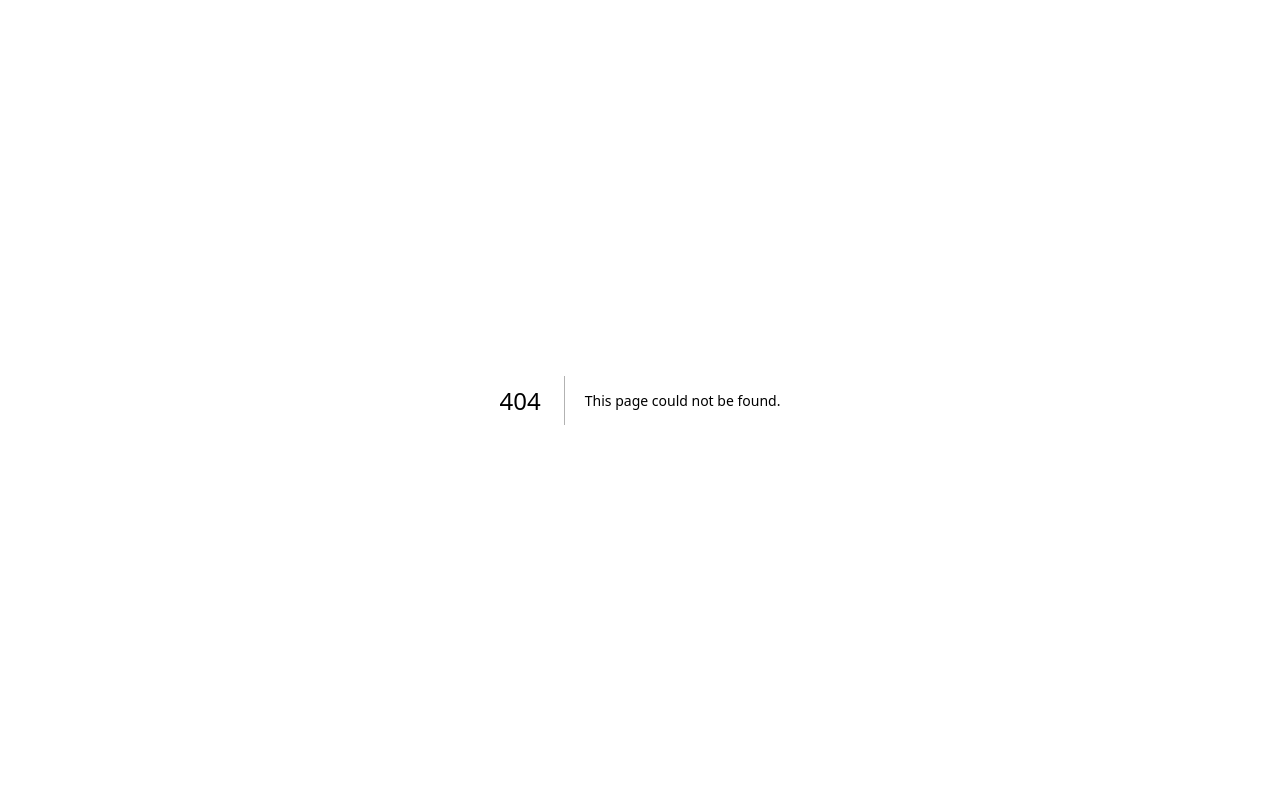
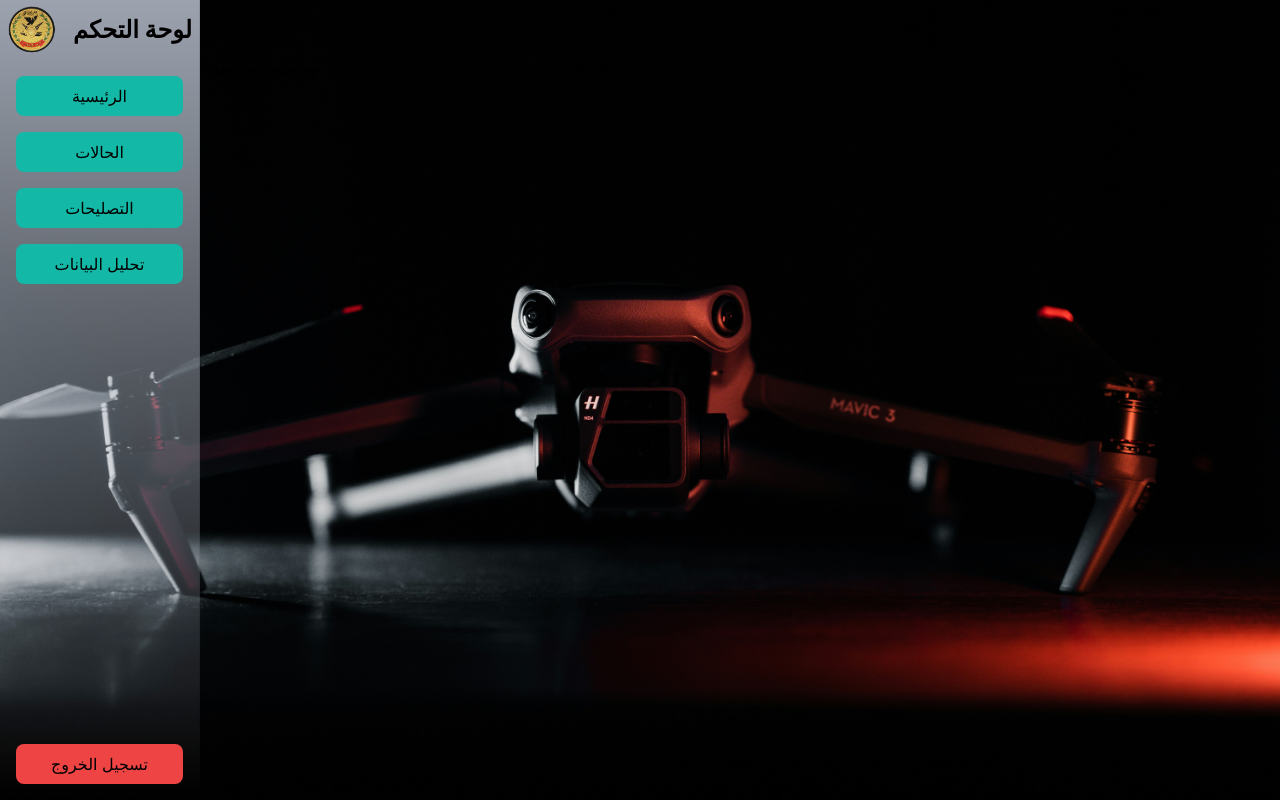
Before and after one commit to MuhammadTarek10/selection-electronic-app, a Next.js app: page /dashboard/analytics in a window 1280 px wide. Before the commit this address had no page. Built offline with nearby package versions, Linux system fonts and the light colour scheme.

Commit message:
added some cool styling, some pages added

```diff
--- a/src/actions/auth.ts
+++ b/src/actions/auth.ts
@@ -9,3 +9,13 @@
 
   redirect("/dashboard");
 };
+
+export const logout = async () => {
+  cookies().set("token", "", { expires: new Date(0) });
+
+  redirect("/");
+};
+
+export const isAuthenticated = () => {
+  return cookies().get("token") !== undefined;
+};
--- /dev/null
+++ b/src/app/dashboard/analytics/page.tsx
@@ -0,0 +1,6 @@
+const AnalyticsPage = () => {
+  return (
+    <div>AnalyticsPage</div>
+  )
+}
+export default AnalyticsPage
--- /dev/null
+++ b/src/app/dashboard/cases/page.tsx
@@ -0,0 +1,6 @@
+const CasesPage = () => {
+  return (
+    <div>CasesPage</div>
+  )
+}
+export default CasesPage
--- /dev/null
+++ b/src/app/dashboard/fixing/page.tsx
@@ -0,0 +1,4 @@
+const FixingPage = () => {
+  return <div>FixingPage</div>;
+};
+export default FixingPage;
--- a/src/app/dashboard/layout.tsx
+++ b/src/app/dashboard/layout.tsx
@@ -1,22 +1,28 @@
-import { NavButton } from "../../components/NavButton";
+import { LogoutButton } from "@/components/LogoutButton";
+import { NavButton } from "@/components/NavButton";
+import Image from "next/image";
 
-const DashboardLayout = ({ children }: { children: React.ReactNode }) => {
+const DashboardLayout = (props: { children: React.ReactNode }) => {
   return (
-    <div className="h-screen w-screen relative">
+    <div className="bg-robot bg-cover">
       <aside>
-        <div className="h-full w-[200px] fixed bg-gray-800 border-r border-black/10">
-          <div className="h-[60px] border-b border-black/10 flex items-center justify-center">
-            <h1 className="text-lg font-bold">Dashboard</h1>
+        <div className="h-full w-[200px] fixed bg-gradient-to-b from-gray-400 border-r border-black/10">
+          <div className="h-[60px] border-black/10 flex items-center justify-center">
+            <div className="flex items-center gap-4">
+              <Image src="/images/logo.png" alt="الحرب الإلكترونية" width={50} height={50}  />
+              <h1 className="text-2xl font-bold">لوحة التحكم</h1>
+            </div>
           </div>
           <nav className="h-[calc(100vh-60px)] overflow-y-auto">
             <ul className="h-full p-4 flex flex-col justify-between">
               <div>
-                <NavButton name="Home" url="/dashboard" />
-                <NavButton name="Fixing" url="/fixing" />
-                <NavButton name="Cases" url="/case" />
+                <NavButton name="الرئيسية" url="/dashboard" />
+                <NavButton name="الحالات" url="/dashboard/cases" />
+                <NavButton name="التصليحات" url="/dashboard/fixing" />
+                <NavButton name="تحليل البيانات" url="/dashboard/analytics" />
               </div>
               <div>
-                <NavButton name="Logout" url="/logout" color="red" />
+                <LogoutButton />
               </div>
             </ul>
           </nav>
@@ -26,7 +32,7 @@
         <header className="h-[60px] border-b border-black/10">
           <div className="h-full w-full flex justify-end items-center px-6"></div>
         </header>
-        <div className="h-[calc(100vh-60px)]">{children}</div>
+        <div className="h-[calc(100vh-60px)]">{props.children}</div>
       </div>
     </div>
   );
--- a/src/app/layout.tsx
+++ b/src/app/layout.tsx
@@ -1,3 +1,5 @@
+import { LogoutButton } from "@/components/LogoutButton";
+import { NavButton } from "@/components/NavButton";
 import type { Metadata } from "next";
 import { Inter } from "next/font/google";
 import "./globals.css";
@@ -19,7 +21,9 @@
   return (
     <html lang="en">
       <link rel="icon" href="/icons/map.svg" />
-      <body className={inter.className}>{children}</body>
+      <body className={`${inter.className}`}>
+        <div>{children}</div>
+      </body>
     </html>
   );
 }
--- a/src/app/login/page.tsx
+++ b/src/app/login/page.tsx
@@ -1,29 +1,39 @@
 "use client";
 
-import { login } from "@/actions/auth";
-import { FormEvent } from "react";
+import { isAuthenticated, login } from "@/actions/auth";
+import { useRouter } from "next/navigation";
+import { FormEvent, useEffect } from "react";
 
 const LoginPage = () => {
+  const router = useRouter();
+
+  useEffect(() => {
+    if (isAuthenticated()) {
+      router.push("/dashboard");
+    }
+  }, [router]);
+
   async function onSubmit(event: FormEvent<HTMLFormElement>) {
     event.preventDefault();
+
     const formData = new FormData(event.currentTarget);
 
     const username = (formData.get("username") as string).trim().toLowerCase();
     const password = (formData.get("password") as string).trim();
 
-    login(username, password);
+    await login(username, password);
   }
 
   return (
     <div className="bg-hacking bg-cover">
       <div className="h-screen flex items-center justify-end mx-12">
         <div className="flex flex-col gap-4 justify-center items-center p-6 rounded-lg bg-gradient-to-b from-slate-700 to-blue-50">
-          <h1 className="text-2xl font-bold text-white">Login</h1>
+          <h1 className="text-2xl font-bold text-white">تسجيل الدخول</h1>
           <form onSubmit={onSubmit} className="flex flex-col gap-6">
-            <input type="text" name="username" placeholder="Username" className="p-2 rounded-lg bg-gray-200 text-black focus:outline-none" tabIndex={0} />
-            <input type="password" name="password" placeholder="Password" className="p-2 rounded-lg bg-gray-200 text-black focus:outline-none" tabIndex={0} />
+            <input type="text" name="username" placeholder="اسم المستخدم" className="p-2 rounded-lg bg-gray-200 text-black focus:outline-none" tabIndex={0} />
+            <input type="password" name="password" placeholder="كلمة المرور" className="p-2 rounded-lg bg-gray-200 text-black focus:outline-none" tabIndex={0} />
             <button type="submit" className="p-2 bg-teal-500 text-white rounded-lg hover:bg-teal-600 transition-colors">
-              Login
+              تسجيل الدخول
             </button>
           </form>
         </div>
--- a/src/app/page.tsx
+++ b/src/app/page.tsx
@@ -2,10 +2,10 @@
 
 export default async function Home() {
   return (
-    <div className="h-screen w-screen bg-home bg-cover flex flex-col justify-center items-start p-6 gap-4">
-      <h1 className="text-5xl text-white font-bold">Selection and Guidance</h1>
+    <div className="h-screen w-screen bg-home bg-cover flex flex-col justify-center items-end p-6 gap-4">
+      <h1 className="text-5xl text-white font-bold">الانتقاء والتوجيه</h1>
       <Link href="/dashboard">
-        <button className="text-2xl px-4 py-2 bg-teal-500 hover:bg-teal-700 transition-colors rounded-lg">Get Started</button>
+        <button className="text-2xl px-4 py-2 bg-teal-500 hover:bg-teal-700 transition-colors rounded-lg">ابدأ الآن</button>
       </Link>
     </div>
   );
--- /dev/null
+++ b/src/components/LogoutButton.tsx
@@ -0,0 +1,11 @@
+"use client";
+
+import { logout } from "@/actions/auth";
+
+export const LogoutButton = () => {
+  return (
+    <p onClick={() => logout()} className={"bg-red-500 hover:bg-red-700 transition-colors px-4 py-2 rounded-lg text-center cursor-pointer"}>
+      تسجيل الخروج
+    </p>
+  );
+};
--- a/tailwind.config.ts
+++ b/tailwind.config.ts
@@ -9,6 +9,8 @@
         "gradient-conic": "conic-gradient(from 180deg at 50% 50%, var(--tw-gradient-stops))",
         hacking: "url('/images/hacking.jpg')",
         home: "url('/images/home.jpg')",
+        logo: "url('/images/logo.png')",
+        robot: "url('/images/robot.jpg')",
       },
     },
   },
```
Also changed, not shown: public/images/logo.png (added), public/images/robot.jpg (added).
